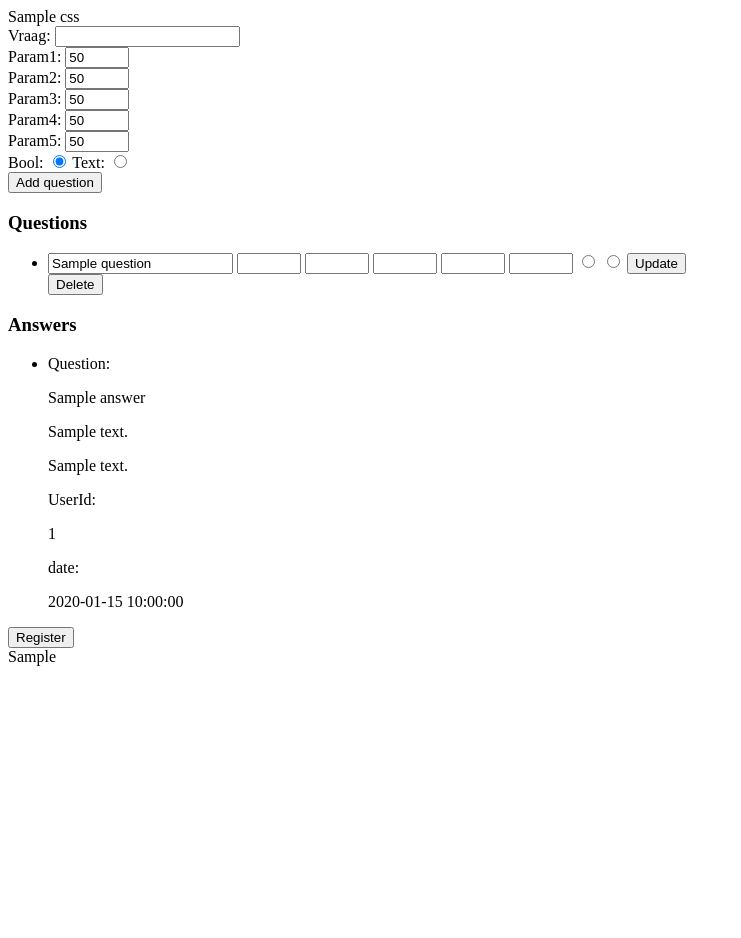
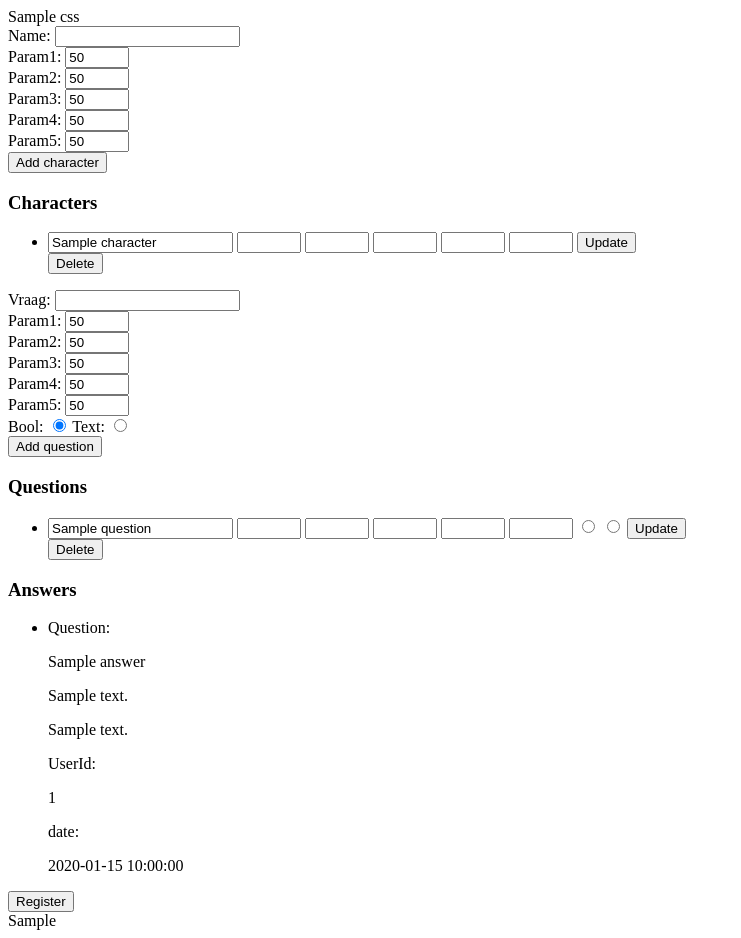
Before and after one commit to Arnhoudt/OperaBalletVlaanderen, a PHP site: template src/view/dashboard/dashboard.php in a window 1280 px wide. Shown: the whole page, without its empty margins (0-741 px from the left). Before the commit the page ends 666 px from the top, so only its background shows below. Run offline with PHP 8.4, Linux system fonts and the light colour scheme; the template is opened without the code that fills it: most values are stand-ins (such as "Sample title", 1, 10 or a date in 2020).

Commit message:
characters dashboard added

```diff
--- a/src/view/dashboard/dashboard.php
+++ b/src/view/dashboard/dashboard.php
@@ -7,7 +7,77 @@
   <?php
     endif;
   ?>
-
+  <section>
+    <form class="question-form" method="post">
+      <input type="hidden" name="action" value="character" />
+      <div class="input-container text">
+        <label>
+          <span class="form-label">Name:</span>
+          <input type="text" name="name" class="form-input"<?php if(!empty($_POST['name'])) echo 'value="' . $_POST['name'] . '"';?> />
+        </label>
+      </div>
+      <div class="input-container number">
+        <label>
+          <span class="form-label">Param1:</span>
+          <input type="number" min="0" max="100" step="1" value="50" name="param1" class="form-input"<?php if(!empty($_POST['param1'])) echo 'value="' . $_POST['param1'] . '"';?> />
+        </label>
+      </div>
+      <div class="input-container number">
+        <label>
+          <span class="form-label">Param2:</span>
+          <input type="number" min="0" max="100" step="1" value="50" name="param2" class="form-input"<?php if(!empty($_POST['param2'])) echo 'value="' . $_POST['param2'] . '"';?> />
+        </label>
+      </div>
+      <div class="input-container number">
+        <label>
+          <span class="form-label">Param3:</span>
+          <input type="number" min="0" max="100" step="1" value="50" name="param3" class="form-input"<?php if(!empty($_POST['param3'])) echo 'value="' . $_POST['param3'] . '"';?> />
+        </label>
+      </div>
+      <div class="input-container number">
+        <label>
+          <span class="form-label">Param4:</span>
+          <input type="number" min="0" max="100" step="1" value="50" name="param4" class="form-input"<?php if(!empty($_POST['param4'])) echo 'value="' . $_POST['param4'] . '"';?> />
+        </label>
+      </div>
+      <div class="input-container number">
+        <label>
+          <span class="form-label">Param5:</span>
+          <input type="number" min="0" max="100" step="1" value="50" name="param5" class="form-input"<?php if(!empty($_POST['param5'])) echo 'value="' . $_POST['param5'] . '"';?> />
+        </label>
+      </div>
+      <div>
+        <button type="submit" class="form-submit">Add character</button>
+      </div>
+    </form>
+  </section>
+  <section>
+    <header class="hidden"><h1>Characters</h1></header>
+    <ul class="menu">
+      <?php foreach ($characters as $character):?>
+      <li>
+        <article>
+          <form class="update-form" method="post">
+            <input type="hidden" name="action" value="update_character" />
+            <input type="hidden" name="id" value="<?php echo $character['id']; ?>" />
+            <input type="text" name="name" class="form-input" value="<?php echo $character['name']; ?>" />
+            <input type="number" min="0" max="100" step="1" name="param1" class="form-input" value="<?php echo $character['param1']; ?>" />
+            <input type="number" min="0" max="100" step="1" name="param2" class="form-input" value="<?php echo $character['param2']; ?>" />
+            <input type="number" min="0" max="100" step="1" name="param3" class="form-input" value="<?php echo $character['param3']; ?>" />
+            <input type="number" min="0" max="100" step="1" name="param4" class="form-input" value="<?php echo $character['param4']; ?>" />
+            <input type="number" min="0" max="100" step="1" name="param5" class="form-input" value="<?php echo $character['param5']; ?>" />
+            <button type="submit" class="form-submit">Update</button>
+          </form>
+          <form class="update-form" method="post">
+            <input type="hidden" name="action" value="delete" />
+            <input type="hidden" name="id" value="<?php echo $character['id']; ?>" />
+            <button type="submit" class="form-submit">Delete</button>
+          </form>
+        </article>
+      </li>
+      <?php endforeach; ?>
+    </ul>
+  </section>
   <section>
     <form class="question-form" method="post">
       <input type="hidden" name="action" value="question" />
```
Also changed, not shown: src/controller/DashboardController.php (+48 -1 lines), src/dao/CharacterDAO.php (+52 -0 lines).
